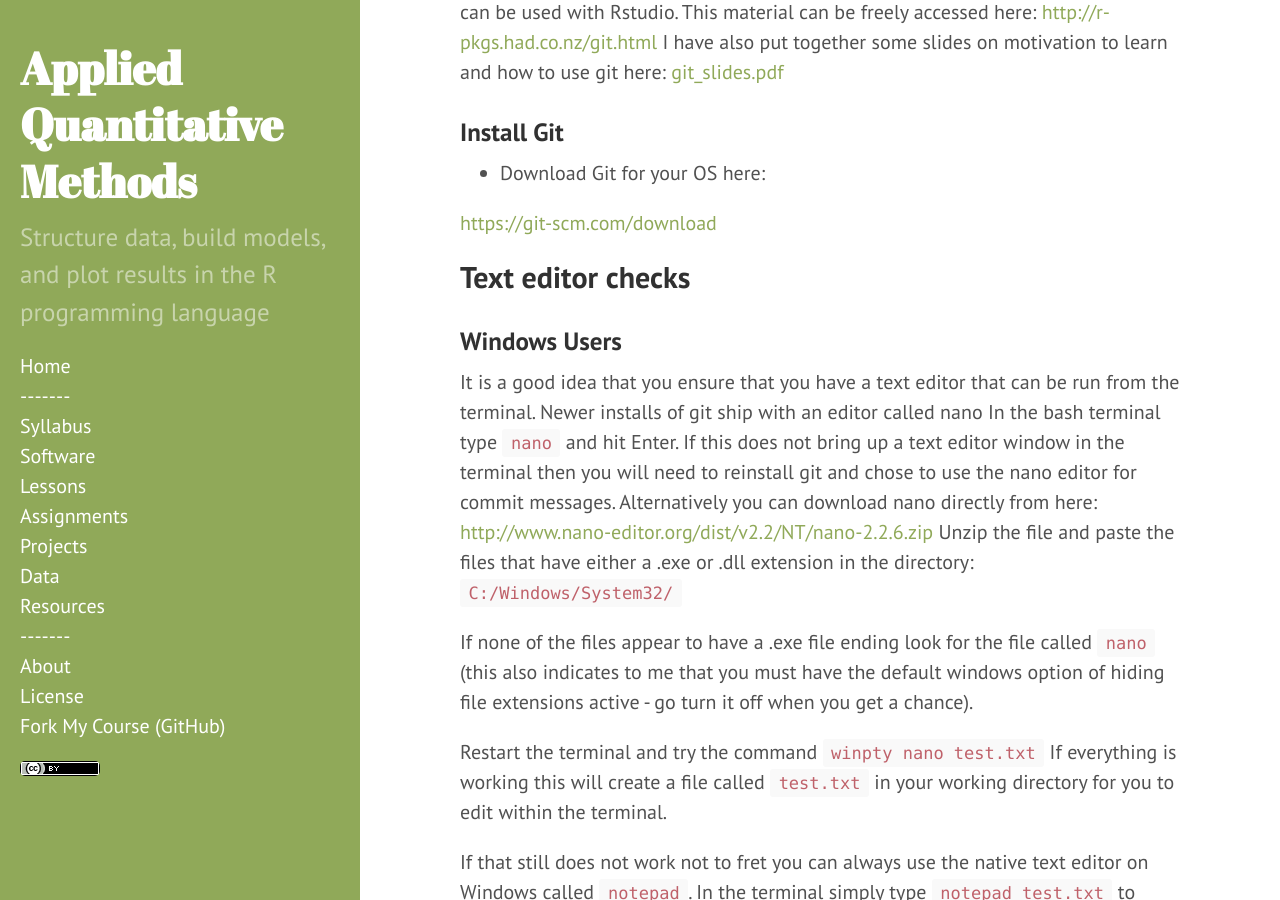
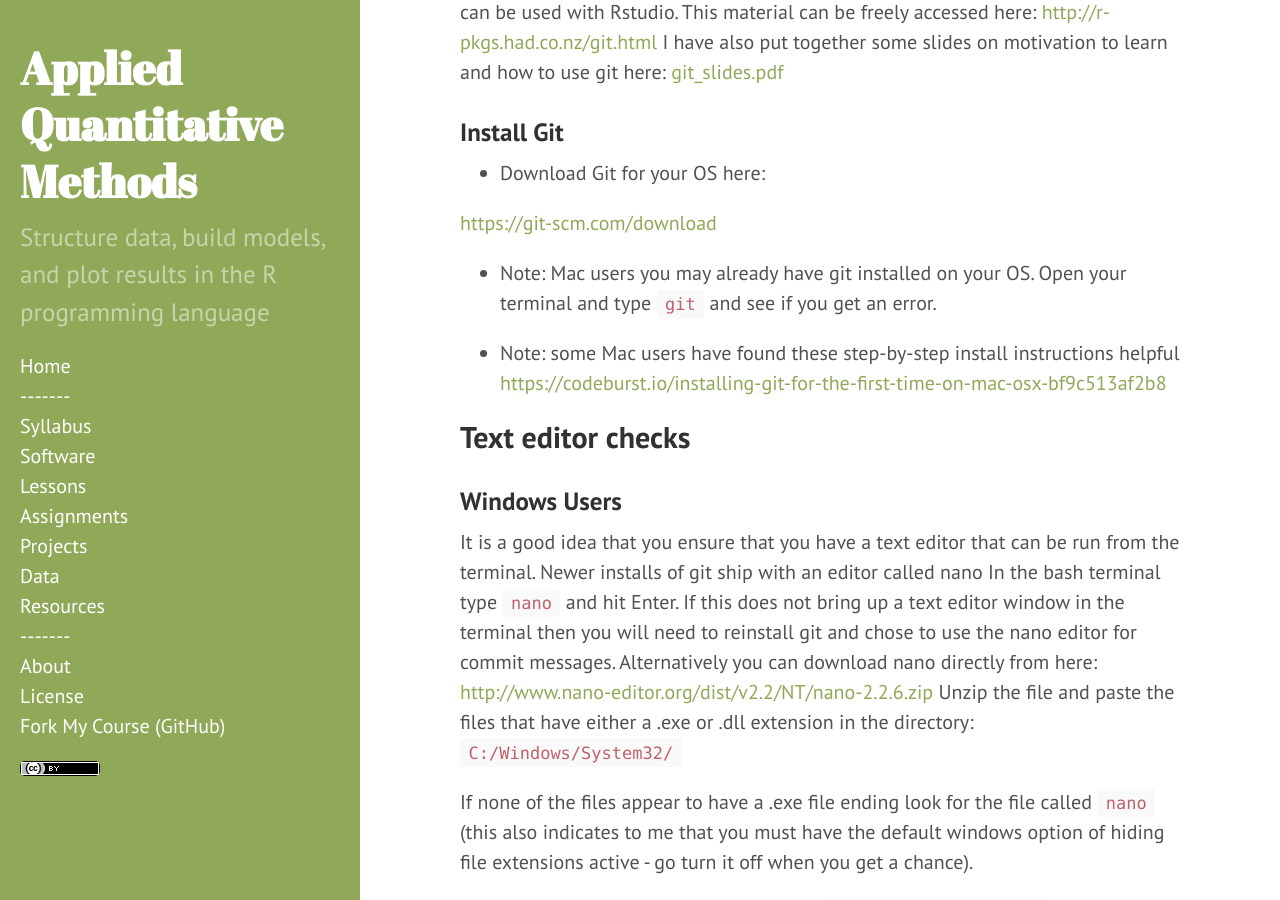
Before and after one commit to dmcglinn/quant_methods, a Jekyll site: the page built from lessons/git_introduction.md, in a window 1280 px wide and 900 px high, scrolled down 473 px. Built offline with Jekyll 4.4.1, drawn with Linux system fonts in a browser that asks for light colours.

Commit message:
Small improvements to the git lesson

```diff
--- a/lessons/git_introduction.md
+++ b/lessons/git_introduction.md
@@ -24,6 +24,12 @@ motivation to learn and how to use git here: [git_slides.pdf](./git_slides.pdf)
 
 * Download Git for your OS here:
 <https://git-scm.com/download>
+
+* Note: Mac users you may already have git installed on your OS.
+Open your terminal and type `git` and see if you get an error.
+
+* Note: some Mac users have found these step-by-step install instructions
+helpful <https://codeburst.io/installing-git-for-the-first-time-on-mac-osx-bf9c513af2b8>
 
 ## Text editor checks
 ### Windows Users
@@ -57,7 +63,7 @@ If is is not installed then I recommend you try Text wrangler:
 <http://www.barebones.com/products/textwrangler/>
 
 ### Setting up Git Instructions
-https://swcarpentry.github.io/git-novice/02-setup/
+<https://swcarpentry.github.io/git-novice/02-setup/>
 
 
 #### Configure Git within Rstudio
@@ -74,7 +80,12 @@ machine where this file is located. On my windows machine this is
 We will work through one of the SWC lesson's on Git
 [Version Control with Git](http://swcarpentry.github.io/git-novice/)
 
-This lesson will introduce us to the basics of using Git locally. However we want to back up our local git repo to the cloud and we will use GitHub to host our git repo. Therefore, first sign in to Github and create a repo called `planets` with a `README.md` file. We are creating this directory remotely first because it is very easy to link a local instance of Rstudio and a repo on GitHub if the repo exists on GitHub first.
+This lesson will introduce us to the basics of using Git locally. However we
+want to back up our local git repo to the cloud and we will use GitHub to host
+our git repo. Therefore, first sign in to Github and create a repo called
+`planets` with a `README.md` file. We are creating this directory remotely first
+because it is very easy to link a local instance of Rstudio and a repo on GitHub
+if the repo exists on GitHub first.
 
 ### Rstudio and Git
 Rstudio provides a simple (but not very powerful) client for using Git to manage
@@ -100,4 +111,4 @@ Rstudio project. This is not difficult just follow the instructions for
 ### Additional Links
 * <https://stat545-ubc.github.io/git01_git-install.html#but-first-why>
 
-![dynamite](../figures/serious_git.png)
+![dynamite](./figures/serious_git.png)
```
